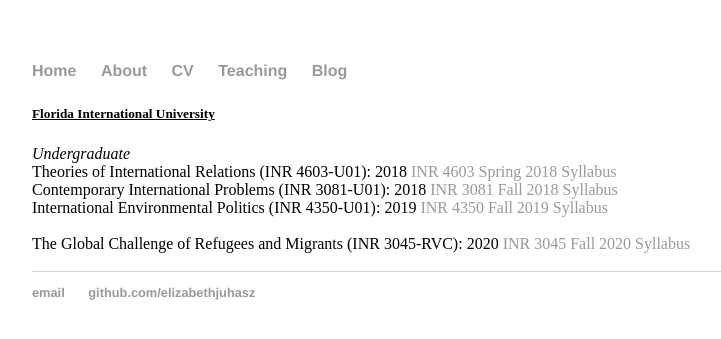
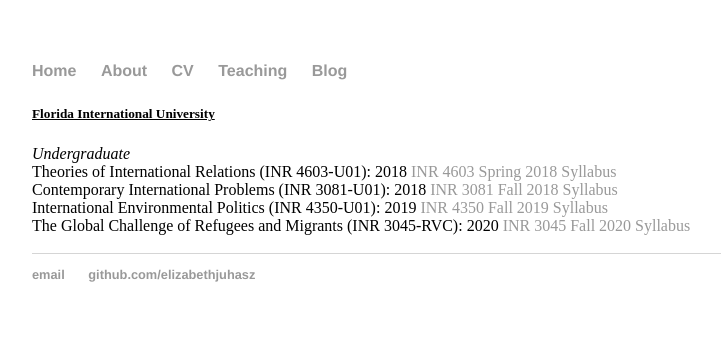
Before and after one commit to elizabethjuhasz/elizabethjuhasz.github.io, a Jekyll site: the page built from teaching/index.html, in a window 1280 px wide. Shown: the top 339 px of the page, without its empty margins (160-881 px from the left). Built offline with Jekyll 4.4.1, drawn with Linux system fonts in a browser that asks for light colours.

Commit message:
Update index.html

```diff
--- a/teaching/index.html
+++ b/teaching/index.html
@@ -7,6 +7,6 @@ title: Teaching
 			<i>Undergraduate</i><br/>
 			Theories of International Relations (INR 4603-U01): 2018 <a href="INR_4603_juhasz_e.docx" class="download" title="INR 4603 Spring 2018 Syllabus">INR 4603 Spring 2018 Syllabus</a><br/>
 			Contemporary International Problems (INR 3081-U01): 2018 <a href="juhasz_inr_3081_syllabus_updated.docx" class="download" title="INR 3081 Fall 2018 Syllabus">INR 3081 Fall 2018 Syllabus</a><br/>
-			International Environmental Politics (INR 4350-U01): 2019 <a href="juhasz_inr_4350_syllabus_update.docx" class="download" title="INR 4350 Fall 2019 Syllabus">INR 4350 Fall 2019 Syllabus</a><br/></a><br/>
+			International Environmental Politics (INR 4350-U01): 2019 <a href="juhasz_inr_4350_syllabus_update.docx" class="download" title="INR 4350 Fall 2019 Syllabus">INR 4350 Fall 2019 Syllabus</a><br/>
 			The Global Challenge of Refugees and Migrants (INR 3045-RVC): 2020 <a href="Juhasz_INR_3045_RVC_Syllabus.pdf" class="download" title="INR 3045 Fall 2020 Syllabus">INR 3045 Fall 2020 Syllabus</a><br/></a><br/>
 		</div>
```
